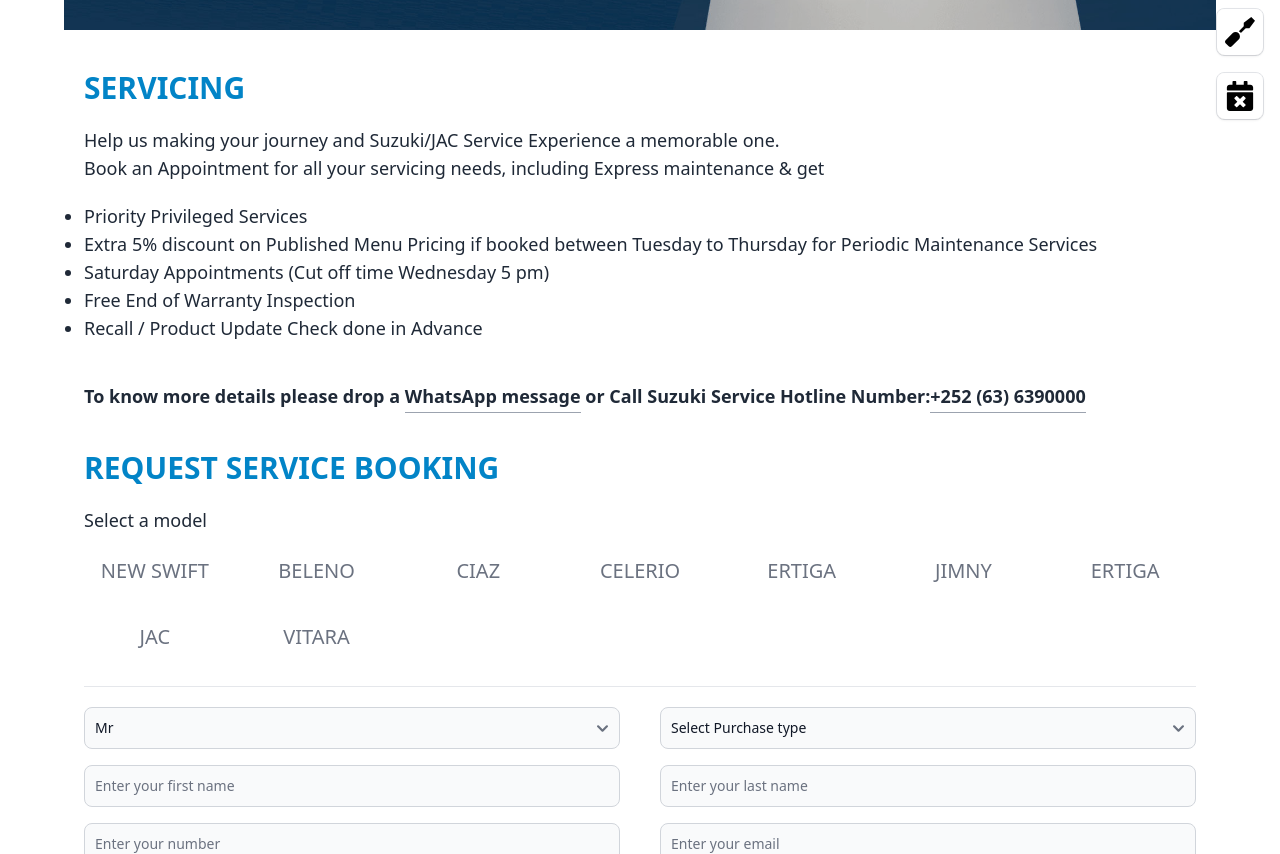
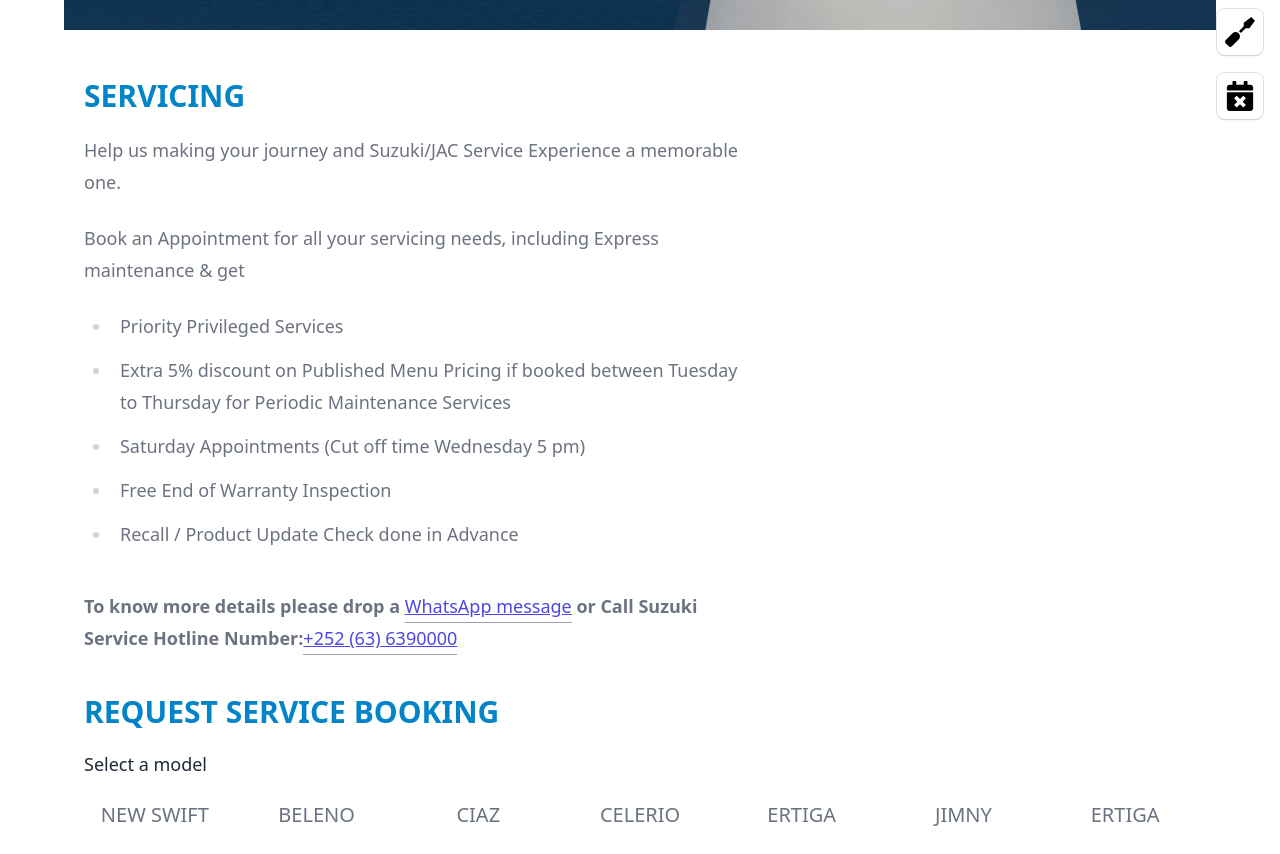
Before and after one commit to janogale/matco, a Next.js app: page /book-service in a window 1280 px wide. Shown: the part 400-1254 px from the top of the page. Built offline with nearby package versions, Linux system fonts and the light colour scheme.

Commit message:
minor style fix

```diff
--- a/app/book-service/page.tsx
+++ b/app/book-service/page.tsx
@@ -33,9 +33,10 @@
       <div className="md:max-w-screen-xl mx-auto mt-10 px-5 xxl:px-0 text-gray-800">
         <div className="w-full space-y-10">
           <div className="content text-lg">
-            <h2 className="text-3xl font-semibold uppercase text-sky-600 mb-5">
+            <h2 className="text-3xl font-semibold uppercase text-sky-600 mt-12 mb-5">
               Servicing
             </h2>
+            <div className="prose prose-lg prose-indigo mt-5 text-gray-500">
             <p>
               Help us making your journey and Suzuki/JAC Service Experience a
               memorable one.
@@ -74,6 +75,7 @@
                 +252 (63) 6390000
               </a>
             </div>
+            </div>
           </div>
         </div>
       </div>
```
